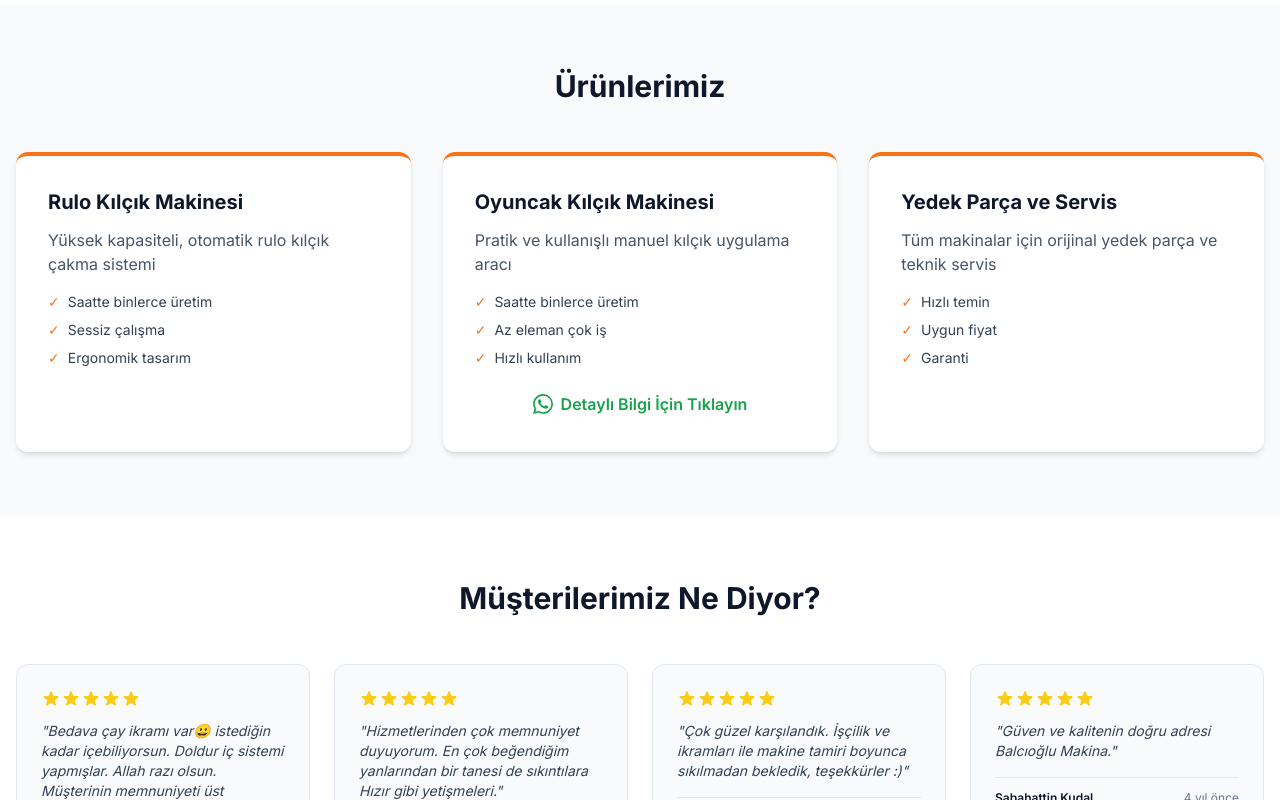
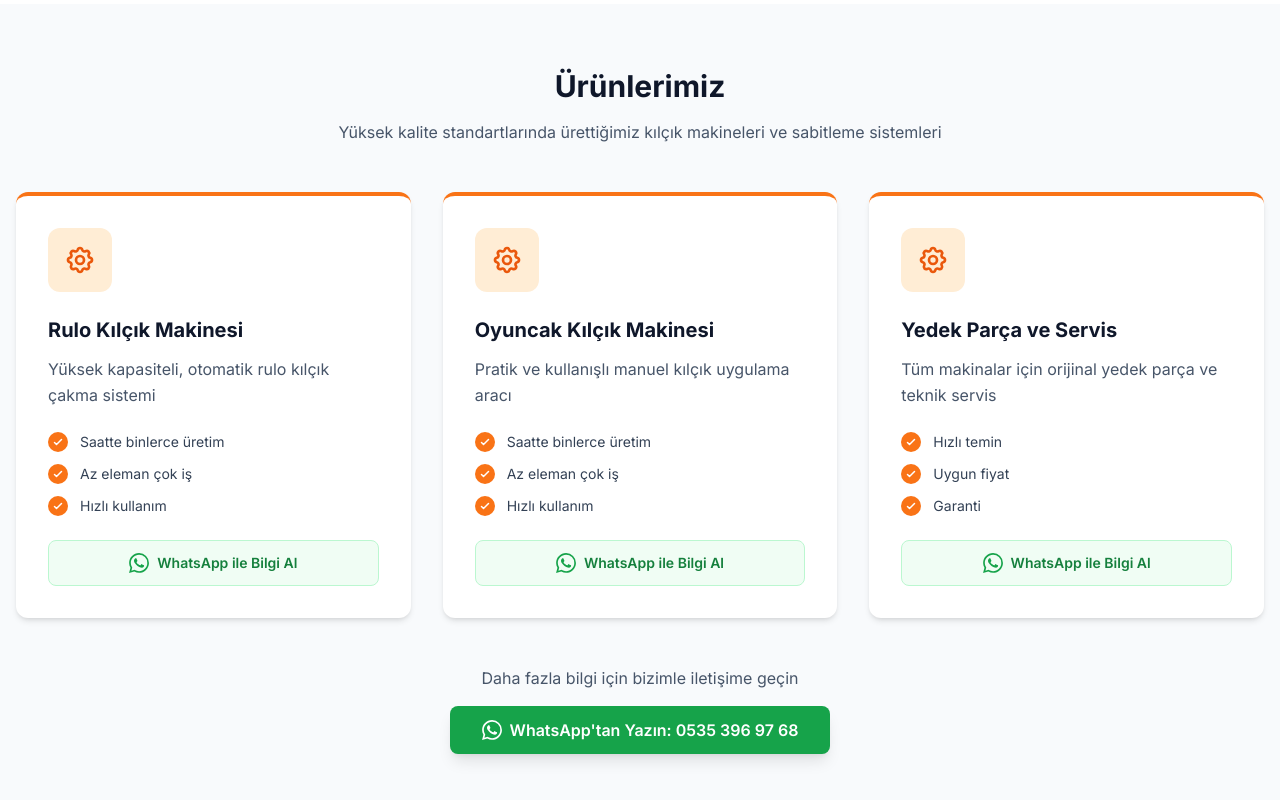
Before and after one commit to mucahidbalci/balcioglu-makine, a Next.js app: page / in a window 1280 px wide. Shown: the part 980-1780 px from the top of the page. Built offline with nearby package versions, Linux system fonts and the light colour scheme.

Commit message:
fix: Products.tsx tum kartlar WhatsApp'a yonlendiriyor

```diff
--- a/components/Products.tsx
+++ b/components/Products.tsx
@@ -4,13 +4,12 @@
   {
     name: "Rulo Kılçık Makinesi",
     description: "Yüksek kapasiteli, otomatik rulo kılçık çakma sistemi",
-    features: ["Saatte binlerce üretim", "Sessiz çalışma", "Ergonomik tasarım"],
+    features: ["Saatte binlerce üretim", "Az eleman çok iş", "Hızlı kullanım"],
   },
   {
     name: "Oyuncak Kılçık Makinesi",
     description: "Pratik ve kullanışlı manuel kılçık uygulama aracı",
     features: ["Saatte binlerce üretim", "Az eleman çok iş", "Hızlı kullanım"],
-    whatsapp: true,
   },
   {
     name: "Yedek Parça ve Servis",
@@ -20,45 +19,77 @@
 ];
 
 export default function Products() {
-  const handleWhatsApp = () => {
-    window.open('https://wa.me/905353969768?text=Oyuncak%20K%C4%B1l%C3%A7%C4%B1k%20Makinesi%20hakk%C4%B1nda%20bilgi%20almak%20istiyorum', '_blank');
+  const handleWhatsApp = (productName: string) => {
+    const message = encodeURIComponent(`${productName} hakkında bilgi almak istiyorum.`);
+    window.open(`https://wa.me/905353969768?text=${message}`, '_blank');
   };
 
   return (
     <section className="py-16 px-4 bg-slate-50">
       <div className="max-w-7xl mx-auto">
-        <h2 className="text-3xl font-bold text-center text-slate-900 mb-12">Ürünlerimiz</h2>
+        <h2 className="text-3xl font-bold text-center text-slate-900 mb-4">Ürünlerimiz</h2>
+        <p className="text-center text-slate-600 mb-12 max-w-2xl mx-auto">
+          Yüksek kalite standartlarında ürettiğimiz kılçık makineleri ve sabitleme sistemleri
+        </p>
+
         <div className="grid md:grid-cols-3 gap-8">
           {products.map((product, index) => (
             <div
               key={index}
-              onClick={product.whatsapp ? handleWhatsApp : undefined}
-              className={`bg-white p-8 rounded-xl shadow-md hover:shadow-xl transition duration-300 border-t-4 border-orange-500 ${
-                product.whatsapp ? 'cursor-pointer hover:scale-105' : ''
-              }`}
+              onClick={() => handleWhatsApp(product.name)}
+              className="bg-white p-8 rounded-xl shadow-md hover:shadow-2xl transition-all duration-300 border-t-4 border-orange-500 cursor-pointer hover:scale-105 group"
             >
-              <h3 className="text-xl font-bold text-slate-900 mb-3">{product.name}</h3>
-              <p className="text-slate-600 mb-4">{product.description}</p>
-              <ul className="space-y-2">
+              {/* Ürün İkonu */}
+              <div className="w-16 h-16 bg-orange-100 rounded-xl flex items-center justify-center mb-6 group-hover:bg-orange-200 transition">
+                <svg className="w-8 h-8 text-orange-600" fill="none" stroke="currentColor" viewBox="0 0 24 24">
+                  <path strokeLinecap="round" strokeLinejoin="round" strokeWidth="2" d="M10.325 4.317c.426-1.756 2.924-1.756 3.35 0a1.724 1.724 0 002.573 1.066c1.543-.94 3.31.826 2.37 2.37a1.724 1.724 0 001.065 2.572c1.756.426 1.756 2.924 0 3.35a1.724 1.724 0 00-1.066 2.573c.94 1.543-.826 3.31-2.37 2.37a1.724 1.724 0 00-2.572 1.065c-.426 1.756-2.924 1.756-3.35 0a1.724 1.724 0 00-2.573-1.066c-1.543.94-3.31-.826-2.37-2.37a1.724 1.724 0 00-1.065-2.572c-1.756-.426-1.756-2.924 0-3.35a1.724 1.724 0 001.066-2.573c-.94-1.543.826-3.31 2.37-2.37.996.608 2.296.07 2.572-1.065z" />
+                  <path strokeLinecap="round" strokeLinejoin="round" strokeWidth="2" d="M15 12a3 3 0 11-6 0 3 3 0 016 0z" />
+                </svg>
+              </div>
+
+              <h3 className="text-xl font-bold text-slate-900 mb-3 group-hover:text-orange-600 transition">
+                {product.name}
+              </h3>
+              <p className="text-slate-600 mb-6 leading-relaxed">{product.description}</p>
+
+              <ul className="space-y-3 mb-6">
                 {product.features.map((feature, i) => (
                   <li key={i} className="flex items-center text-sm text-slate-700">
-                    <span className="text-orange-500 mr-2">✓</span>
+                    <span className="w-5 h-5 bg-orange-500 rounded-full flex items-center justify-center mr-3 flex-shrink-0">
+                      <svg className="w-3 h-3 text-white" fill="none" stroke="currentColor" viewBox="0 0 24 24">
+                        <path strokeLinecap="round" strokeLinejoin="round" strokeWidth="3" d="M5 13l4 4L19 7" />
+                      </svg>
+                    </span>
                     {feature}
                   </li>
                 ))}
               </ul>
-              {product.whatsapp && (
-                <div className="mt-6 text-center">
-                  <span className="inline-flex items-center text-green-600 font-semibold">
-                    <svg className="w-5 h-5 mr-2" fill="currentColor" viewBox="0 0 24 24">
-                      <path d="M17.472 14.382c-.297-.149-1.758-.867-2.03-.967-.273-.099-.471-.148-.67.15-.197.297-.767.966-.94 1.164-.173.199-.347.223-.644.075-.297-.15-1.255-.463-2.39-1.475-.883-.788-1.48-1.761-1.653-2.059-.173-.297-.018-.458.13-.606.134-.133.298-.347.446-.52.149-.174.198-.298.298-.497.099-.198.05-.371-.025-.52-.075-.149-.669-1.612-.916-2.207-.242-.579-.487-.5-.669-.51-.173-.008-.371-.01-.57-.01-.198 0-.52.074-.792.372-.272.297-1.04 1.016-1.04 2.479 0 1.462 1.065 2.875 1.213 3.074.149.198 2.096 3.2 5.077 4.487.709.306 1.262.489 1.694.625.712.227 1.36.195 1.871.118.571-.085 1.758-.719 2.006-1.413.248-.694.248-1.289.173-1.413-.074-.124-.272-.198-.57-.347m-5.421 7.403h-.004a9.87 9.87 0 01-5.031-1.378l-.361-.214-3.741.982.998-3.648-.235-.374a9.86 9.86 0 01-1.51-5.26c.001-5.45 4.436-9.884 9.888-9.884 2.64 0 5.122 1.03 6.988 2.898a9.825 9.825 0 012.893 6.994c-.003 5.45-4.437 9.884-9.885 9.884m8.413-18.297A11.815 11.815 0 0012.05 0C5.495 0 .16 5.335.157 11.892c0 2.096.547 4.142 1.588 5.945L.057 24l6.305-1.654a11.882 11.882 0 005.683 1.448h.005c6.554 0 11.89-5.335 11.893-11.893a11.821 11.821 0 00-3.48-8.413Z"/>
-                    </svg>
-                    Detaylı Bilgi İçin Tıklayın
-                  </span>
-                </div>
-              )}
+
+              {/* WhatsApp Butonu */}
+              <div className="flex items-center justify-center gap-2 bg-green-50 border border-green-200 rounded-lg py-3 px-4 group-hover:bg-green-100 transition">
+                <svg className="w-5 h-5 text-green-600" fill="currentColor" viewBox="0 0 24 24">
+                  <path d="M17.472 14.382c-.297-.149-1.758-.867-2.03-.967-.273-.099-.471-.148-.67.15-.197.297-.767.966-.94 1.164-.173.199-.347.223-.644.075-.297-.15-1.255-.463-2.39-1.475-.883-.788-1.48-1.761-1.653-2.059-.173-.297-.018-.458.13-.606.134-.133.298-.347.446-.52.149-.174.198-.298.298-.497.099-.198.05-.371-.025-.52-.075-.149-.669-1.612-.916-2.207-.242-.579-.487-.5-.669-.51-.173-.008-.371-.01-.57-.01-.198 0-.52.074-.792.372-.272.297-1.04 1.016-1.04 2.479 0 1.462 1.065 2.875 1.213 3.074.149.198 2.096 3.2 5.077 4.487.709.306 1.262.489 1.694.625.712.227 1.36.195 1.871.118.571-.085 1.758-.719 2.006-1.413.248-.694.248-1.289.173-1.413-.074-.124-.272-.198-.57-.347m-5.421 7.403h-.004a9.87 9.87 0 01-5.031-1.378l-.361-.214-3.741.982.998-3.648-.235-.374a9.86 9.86 0 01-1.51-5.26c.001-5.45 4.436-9.884 9.888-9.884 2.64 0 5.122 1.03 6.988 2.898a9.825 9.825 0 012.893 6.994c-.003 5.45-4.437 9.884-9.885 9.884m8.413-18.297A11.815 11.815 0 0012.05 0C5.495 0 .16 5.335.157 11.892c0 2.096.547 4.142 1.588 5.945L.057 24l6.305-1.654a11.882 11.882 0 005.683 1.448h.005c6.554 0 11.89-5.335 11.893-11.893a11.821 11.821 0 00-3.48-8.413Z"/>
+                </svg>
+                <span className="text-green-700 font-semibold text-sm">WhatsApp ile Bilgi Al</span>
+              </div>
             </div>
           ))}
+        </div>
+
+        {/* Alt Bilgi */}
+        <div className="text-center mt-12">
+          <p className="text-slate-600 mb-4">Daha fazla bilgi için bizimle iletişime geçin</p>
+          <a
+            href="https://wa.me/905353969768"
+            target="_blank"
+            rel="noopener noreferrer"
+            className="inline-flex items-center gap-2 bg-green-600 hover:bg-green-700 text-white font-semibold py-3 px-8 rounded-lg transition shadow-lg hover:shadow-xl"
+          >
+            <svg className="w-5 h-5" fill="currentColor" viewBox="0 0 24 24">
+              <path d="M17.472 14.382c-.297-.149-1.758-.867-2.03-.967-.273-.099-.471-.148-.67.15-.197.297-.767.966-.94 1.164-.173.199-.347.223-.644.075-.297-.15-1.255-.463-2.39-1.475-.883-.788-1.48-1.761-1.653-2.059-.173-.297-.018-.458.13-.606.134-.133.298-.347.446-.52.149-.174.198-.298.298-.497.099-.198.05-.371-.025-.52-.075-.149-.669-1.612-.916-2.207-.242-.579-.487-.5-.669-.51-.173-.008-.371-.01-.57-.01-.198 0-.52.074-.792.372-.272.297-1.04 1.016-1.04 2.479 0 1.462 1.065 2.875 1.213 3.074.149.198 2.096 3.2 5.077 4.487.709.306 1.262.489 1.694.625.712.227 1.36.195 1.871.118.571-.085 1.758-.719 2.006-1.413.248-.694.248-1.289.173-1.413-.074-.124-.272-.198-.57-.347m-5.421 7.403h-.004a9.87 9.87 0 01-5.031-1.378l-.361-.214-3.741.982.998-3.648-.235-.374a9.86 9.86 0 01-1.51-5.26c.001-5.45 4.436-9.884 9.888-9.884 2.64 0 5.122 1.03 6.988 2.898a9.825 9.825 0 012.893 6.994c-.003 5.45-4.437 9.884-9.885 9.884m8.413-18.297A11.815 11.815 0 0012.05 0C5.495 0 .16 5.335.157 11.892c0 2.096.547 4.142 1.588 5.945L.057 24l6.305-1.654a11.882 11.882 0 005.683 1.448h.005c6.554 0 11.89-5.335 11.893-11.893a11.821 11.821 0 00-3.48-8.413Z"/>
+            </svg>
+            WhatsApp'tan Yazın: 0535 396 97 68
+          </a>
         </div>
       </div>
     </section>
```
